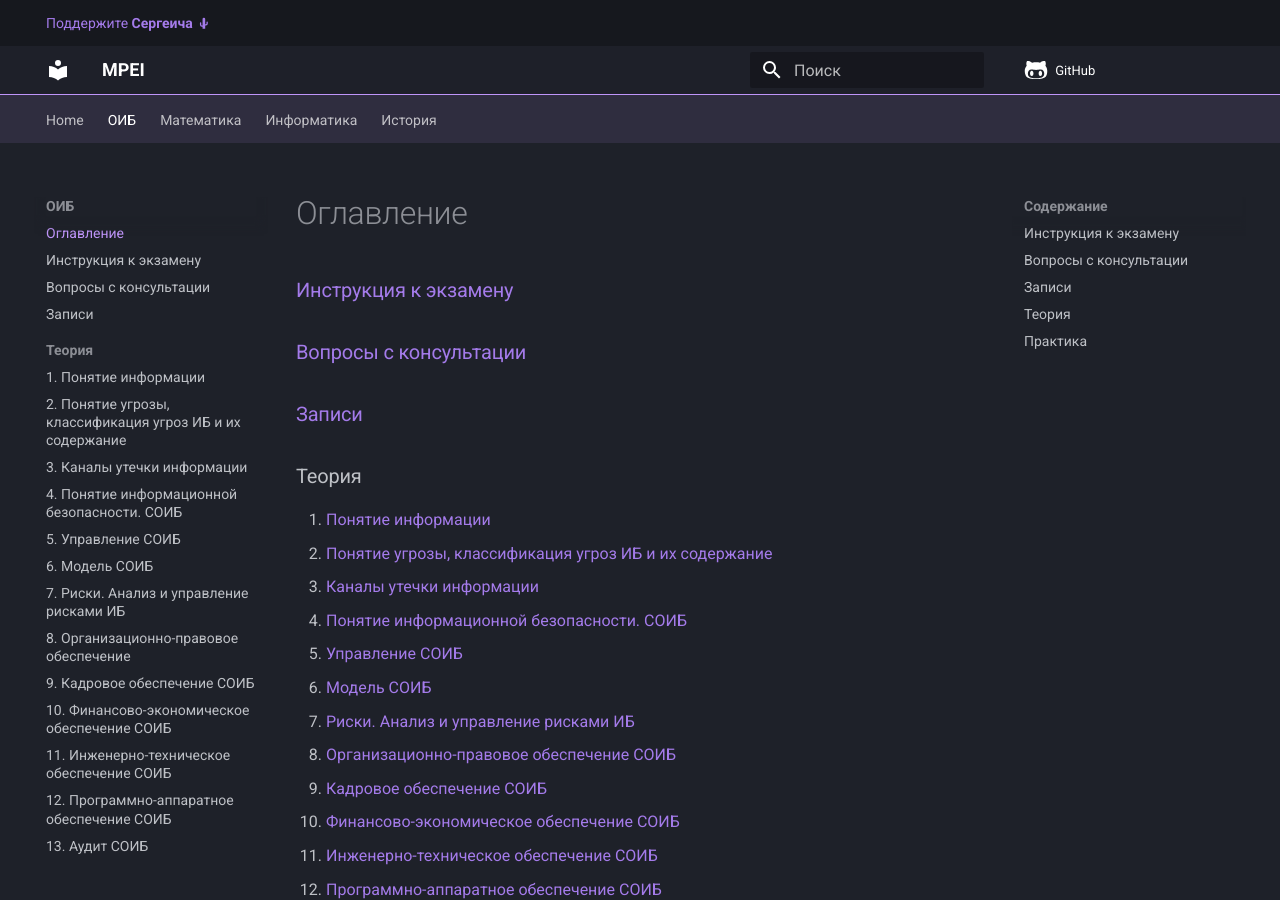
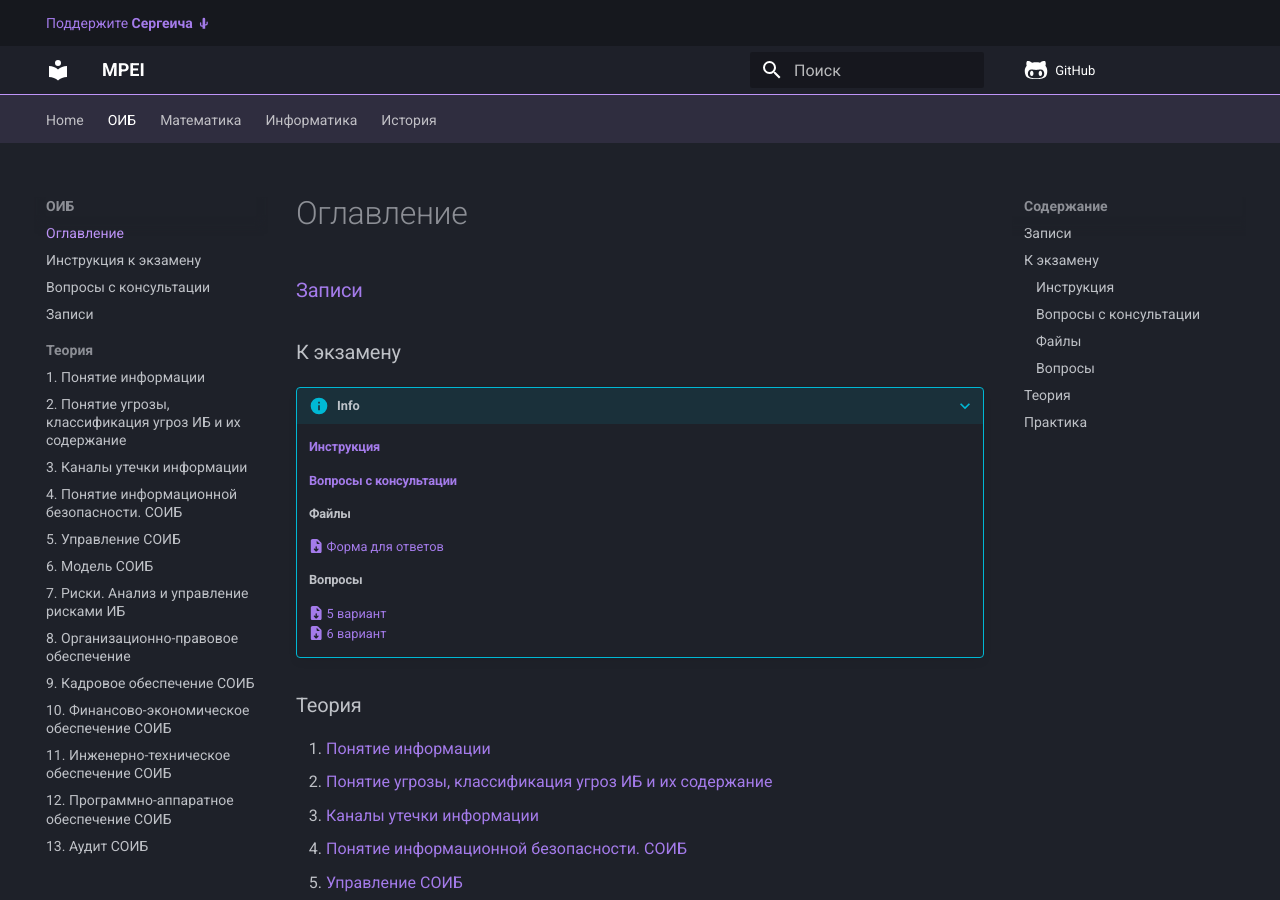
Before and after one commit to Alaladdin/MPEI, an MkDocs documentation site: the page built from docs/oib/index.md, in a window 1280 px wide and 900 px high. Built offline with MkDocs 1.6.1 and Material for MkDocs 9.7.7, drawn with Linux system fonts in a browser that asks for light colours; comment, search, counter and statistics services are not loaded.

Commit message:
ОИБ: Добавлены файлы к экзамену
ОИБ:
- Добавлена форма для ответов к экзамену
- Добавлены вопросы к экзамену (5 и 6 варианты)

Общее:
- Добавлен плагин Для эмоджи

```diff
--- a/docs/oib/index.md
+++ b/docs/oib/index.md
@@ -1,10 +1,17 @@
 # Оглавление
 
-### [Инструкция к экзамену](instructions)
+### [Записи](watch)
 
-### [Вопросы с консультации](consultation)
+### К экзамену
 
-### [Записи](watch)
+???+ info
+    #### [Инструкция](instructions)
+    #### [Вопросы с консультации](consultation)
+    #### Файлы
+    [:fontawesome-solid-file-download:](files/form.docx){:download='form.docx'} [Форма для ответов](files/form.docx){:target='_blank'}
+    #### Вопросы
+    [:fontawesome-solid-file-download:](files/var_5.pdf){:download='var_5.pdf'} [5 вариант](files/var_5.pdf){:target='_blank'}
+    [:fontawesome-solid-file-download:](files/var_6.pdf){:download='var_6.pdf'} [6 вариант](files/var_6.pdf){:target='_blank'}
 
 ### Теория
 
--- a/mkdocs.yml
+++ b/mkdocs.yml
@@ -41,7 +41,11 @@ markdown_extensions:
   - pymdownx.mark
   - pymdownx.caret
   - pymdownx.details
-  #  - pymdownx.emoji
+  #  - pymdownx.tasklist:
+  #      custom_checkbox: true
+  - pymdownx.emoji:
+      emoji_index: !!python/name:materialx.emoji.twemoji
+      emoji_generator: !!python/name:materialx.emoji.to_svg
 
 plugins:
   - search:
```
Also changed, not shown: 3 other files.
